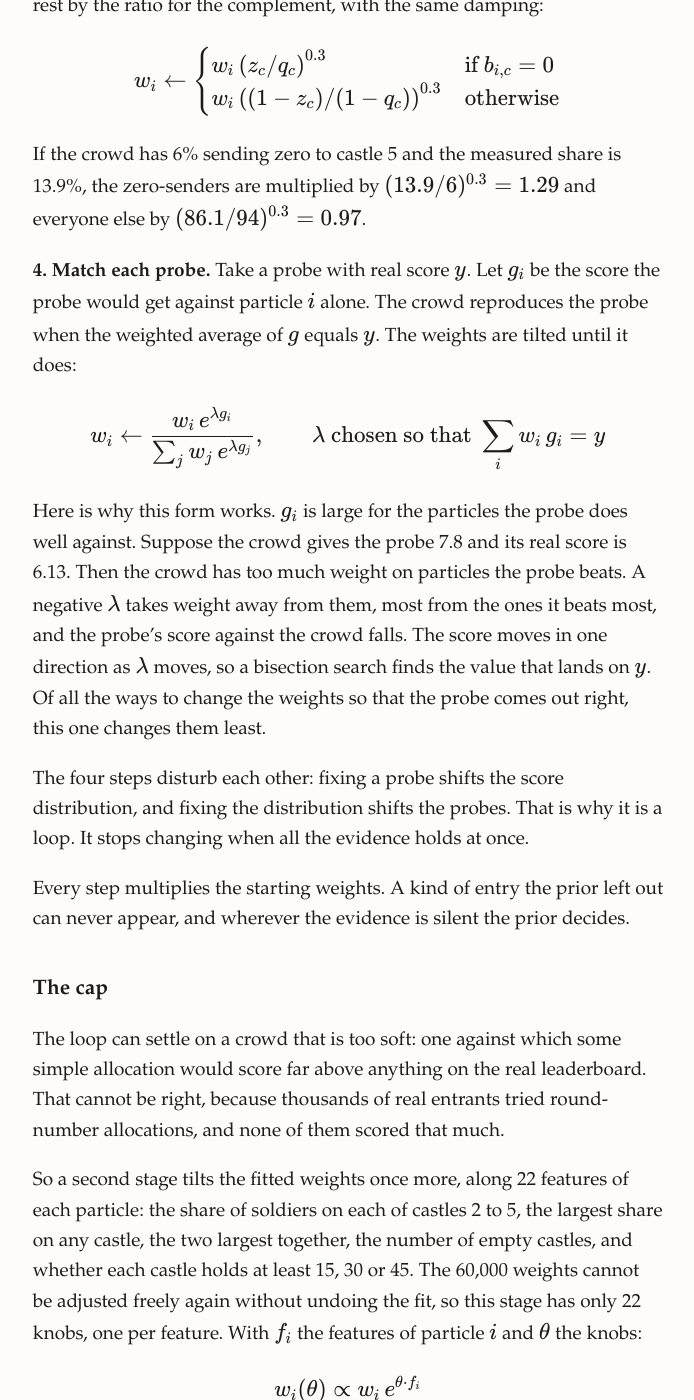
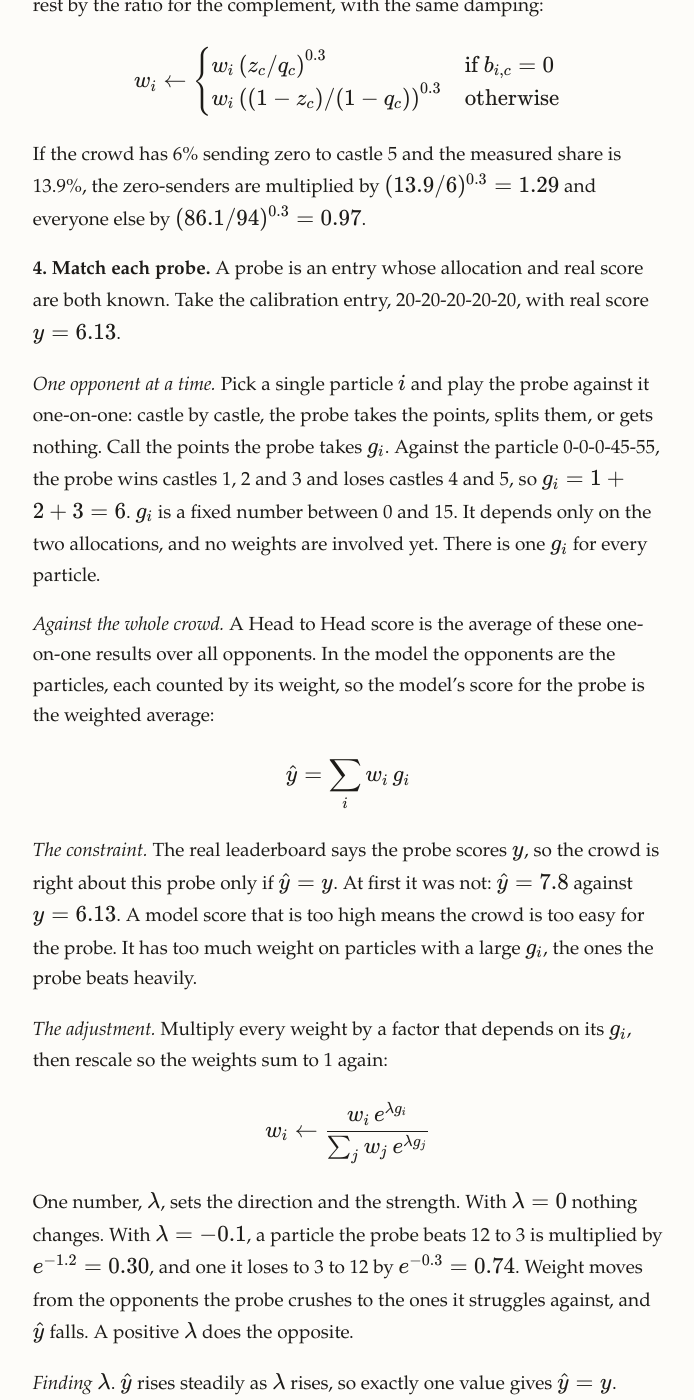
Before and after one commit to kinshu0/kinshu0.github.io, a Jekyll site: the page built from _posts/2026-11-22-castle-challenge.markdown, in a window 1280 px wide and 1400 px high, scrolled down 6558 px. Shown: the whole window, without its empty margins (292-986 px from the left). Built offline with Jekyll 4.4.1, drawn with Linux system fonts in a browser that asks for light colours; some of the changed text lies outside the part shown.

Commit message:
Castle post: explain the probe-matching step one idea at a time
Co-Authored-By: Claude Fable 5.2 <noreply@anthropic.com>

```diff
--- a/_posts/2026-11-22-castle-challenge.markdown
+++ b/_posts/2026-11-22-castle-challenge.markdown
@@ -180,13 +180,29 @@ $$
 
 If the crowd has 6% sending zero to castle 5 and the measured share is 13.9%, the zero-senders are multiplied by $$(13.9 / 6)^{0.3} = 1.29$$ and everyone else by $$(86.1 / 94)^{0.3} = 0.97$$.
 
-**4. Match each probe.** Take a probe with real score $$y$$. Let $$g_i$$ be the score the probe would get against particle $$i$$ alone. The crowd reproduces the probe when the weighted average of $$g$$ equals $$y$$. The weights are tilted until it does:
+**4. Match each probe.** A probe is an entry whose allocation and real score are both known. Take the calibration entry, 20-20-20-20-20, with real score $$y = 6.13$$.
+
+*One opponent at a time.* Pick a single particle $$i$$ and play the probe against it one-on-one: castle by castle, the probe takes the points, splits them, or gets nothing. Call the points the probe takes $$g_i$$. Against the particle 0-0-0-45-55, the probe wins castles 1, 2 and 3 and loses castles 4 and 5, so $$g_i = 1 + 2 + 3 = 6$$. $$g_i$$ is a fixed number between 0 and 15. It depends only on the two allocations, and no weights are involved yet. There is one $$g_i$$ for every particle.
+
+*Against the whole crowd.* A Head to Head score is the average of these one-on-one results over all opponents. In the model the opponents are the particles, each counted by its weight, so the model's score for the probe is the weighted average:
 
 $$
-w_i \leftarrow \frac{w_i \, e^{\lambda g_i}}{\sum_j w_j \, e^{\lambda g_j}}, \qquad \lambda \text{ chosen so that } \sum_i w_i \, g_i = y
+\hat{y} = \sum_i w_i \, g_i
 $$
 
-Here is why this form works. $$g_i$$ is large for the particles the probe does well against. Suppose the crowd gives the probe 7.8 and its real score is 6.13. Then the crowd has too much weight on particles the probe beats. A negative $$\lambda$$ takes weight away from them, most from the ones it beats most, and the probe's score against the crowd falls. The score moves in one direction as $$\lambda$$ moves, so a bisection search finds the value that lands on $$y$$. Of all the ways to change the weights so that the probe comes out right, this one changes them least.
+*The constraint.* The real leaderboard says the probe scores $$y$$, so the crowd is right about this probe only if $$\hat{y} = y$$. At first it was not: $$\hat{y} = 7.8$$ against $$y = 6.13$$. A model score that is too high means the crowd is too easy for the probe. It has too much weight on particles with a large $$g_i$$, the ones the probe beats heavily.
+
+*The adjustment.* Multiply every weight by a factor that depends on its $$g_i$$, then rescale so the weights sum to 1 again:
+
+$$
+w_i \leftarrow \frac{w_i \, e^{\lambda g_i}}{\sum_j w_j \, e^{\lambda g_j}}
+$$
+
+One number, $$\lambda$$, sets the direction and the strength. With $$\lambda = 0$$ nothing changes. With $$\lambda = -0.1$$, a particle the probe beats 12 to 3 is multiplied by $$e^{-1.2} = 0.30$$, and one it loses to 3 to 12 by $$e^{-0.3} = 0.74$$. Weight moves from the opponents the probe crushes to the ones it struggles against, and $$\hat{y}$$ falls. A positive $$\lambda$$ does the opposite.
+
+*Finding* $$\lambda$$. $$\hat{y}$$ rises steadily as $$\lambda$$ rises, so exactly one value gives $$\hat{y} = y$$. Bisection finds it: try a value, see whether $$\hat{y}$$ is above or below $$y$$, halve the interval, repeat.
+
+*Why this factor.* Many reweightings would bring the probe to $$y$$. This one treats all particles with the same $$g_i$$ alike, since the probe gives no reason to tell them apart, and of all the reweightings that reach $$y$$ it changes the weights least. It is called an exponential tilt.
 
 The four steps disturb each other: fixing a probe shifts the score distribution, and fixing the distribution shifts the probes. That is why it is a loop. It stops changing when all the evidence holds at once.
 
```
